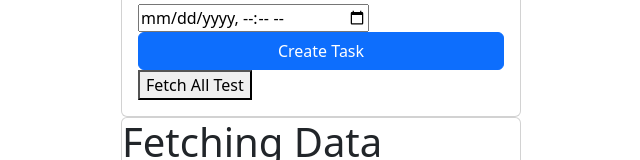
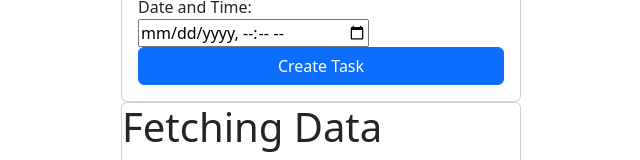
Before and after one commit to sasha-f-white/cps731-final, a React (Create React App) app: page / in a window 1280 px wide. Shown: the part 464-624 px from the top of the page, without its empty margins (319-959 px from the left). Built offline with nearby package versions, Linux system fonts and the light colour scheme; no server answers; the database is empty; sample sign-in values are in the browser's storage.

Commit message:
removed useless button

```diff
--- a/src/components/Dashboard.js
+++ b/src/components/Dashboard.js
@@ -133,9 +133,6 @@ export default function Dashboard() {
                             Create Task
                         </Button>
                     </Form>
-                    <button>
-                            Fetch All Test
-                    </button>
                 </Card.Body>
             </Card>
             <Card>
```
